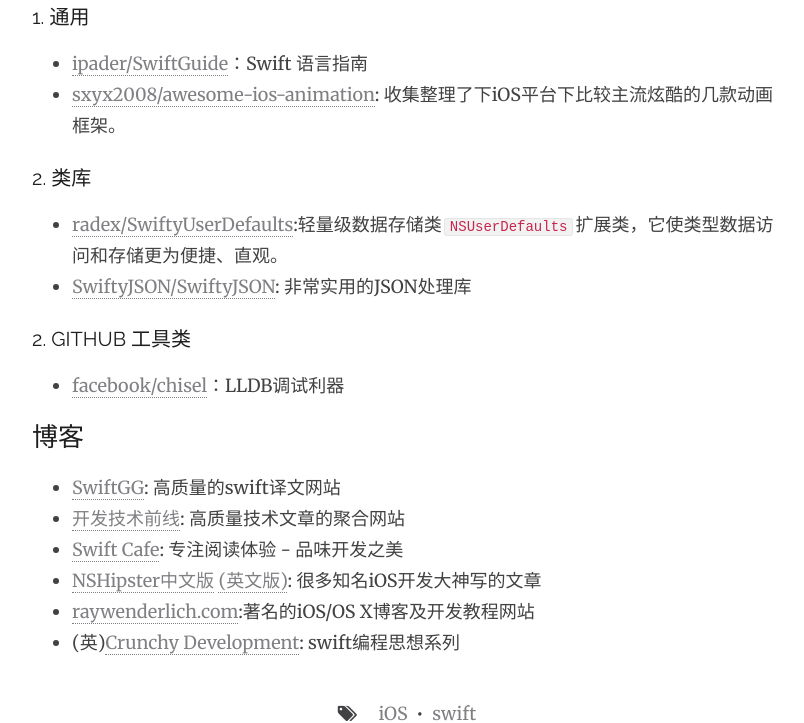
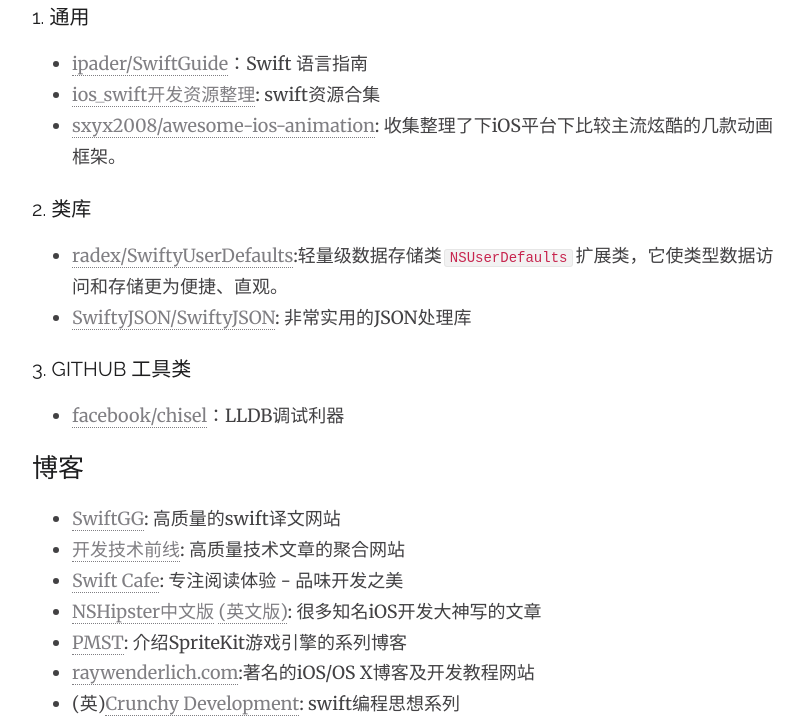
Before and after one commit to ever223/ever223.github.io, a Jekyll site: the page built from _posts/2015-10-10-swift-articles.md, in a window 1280 px wide and 900 px high, scrolled down 1114 px, cut to the strip 177-900 px from the top of the window. Shown: the whole strip, without its empty margins (233-1037 px from the left). Built offline with Jekyll 4.4.1, drawn with Linux system fonts in a browser that asks for light colours; nearby versions of some CDN libraries; Markdown is read by kramdown in place of the engine named in the settings; comment, search, counter and statistics services are not loaded.

Commit message:
update：2015-10-10-swift-articles.md

```diff
--- a/_posts/2015-10-10-swift-articles.md
+++ b/_posts/2015-10-10-swift-articles.md
@@ -19,6 +19,7 @@
 * (英)[Thinking in Swift, Part 2: map those arrays][Thinking in Swift, Part 2] [(译文)][数组的 Map 方法]: 主要介绍讨论数组的 `map()` 和 `flatMap()` 方法。
 * [iOS应用架构谈 本地持久化方案及动态部署](http://casatwy.com/iosying-yong-jia-gou-tan-ben-di-chi-jiu-hua-fang-an-ji-dong-tai-bu-shu.html?hmsr=toutiao.io&utm_medium=toutiao.io&utm_source=toutiao.io): 本地持久化方案详细介绍
 
+
 ###2. 调试
 
 * (英)[The LLDB Debugger](http://lldb.llvm.org/tutorial.html)：LLDB调试详细教程
@@ -30,6 +31,7 @@
 ###1. 通用
 
 * [ipader/SwiftGuide](https://github.com/ipader/SwiftGuide)：Swift 语言指南
+* [ios_swift开发资源整理](http://blog.csdn.net/colouful987/article/details/46125113): swift资源合集
 * [sxyx2008/awesome-ios-animation](https://github.com/sxyx2008/awesome-ios-animation): 收集整理了下iOS平台下比较主流炫酷的几款动画框架。
 
 ###2. 类库
@@ -37,7 +39,7 @@
 * [radex/SwiftyUserDefaults](https://github.com/radex/SwiftyUserDefaults):轻量级数据存储类`NSUserDefaults`扩展类，它使类型数据访问和存储更为便捷、直观。
 * [SwiftyJSON/SwiftyJSON](https://github.com/SwiftyJSON/SwiftyJSON): 非常实用的JSON处理库
 
-###2. Github 工具类
+###3. Github 工具类
 
 * [facebook/chisel](https://github.com/facebook/chisel)：LLDB调试利器
 
@@ -47,6 +49,7 @@
 * [开发技术前线](http://www.devtf.cn): 高质量技术文章的聚合网站
 * [Swift Cafe](http://swiftcafe.io): 专注阅读体验 - 品味开发之美
 * [NSHipster中文版](http://nshipster.cn) [(英文版)](http://nshipster.com): 很多知名iOS开发大神写的文章
+* [PMST](http://blog.csdn.net/colouful987/article/category/2898663/2): 介绍SpriteKit游戏引擎的系列博客
 * [raywenderlich.com](http://www.raywenderlich.com):著名的iOS/OS X博客及开发教程网站
 * (英)[Crunchy Development](http://alisoftware.github.io): swift编程思想系列
 
```
